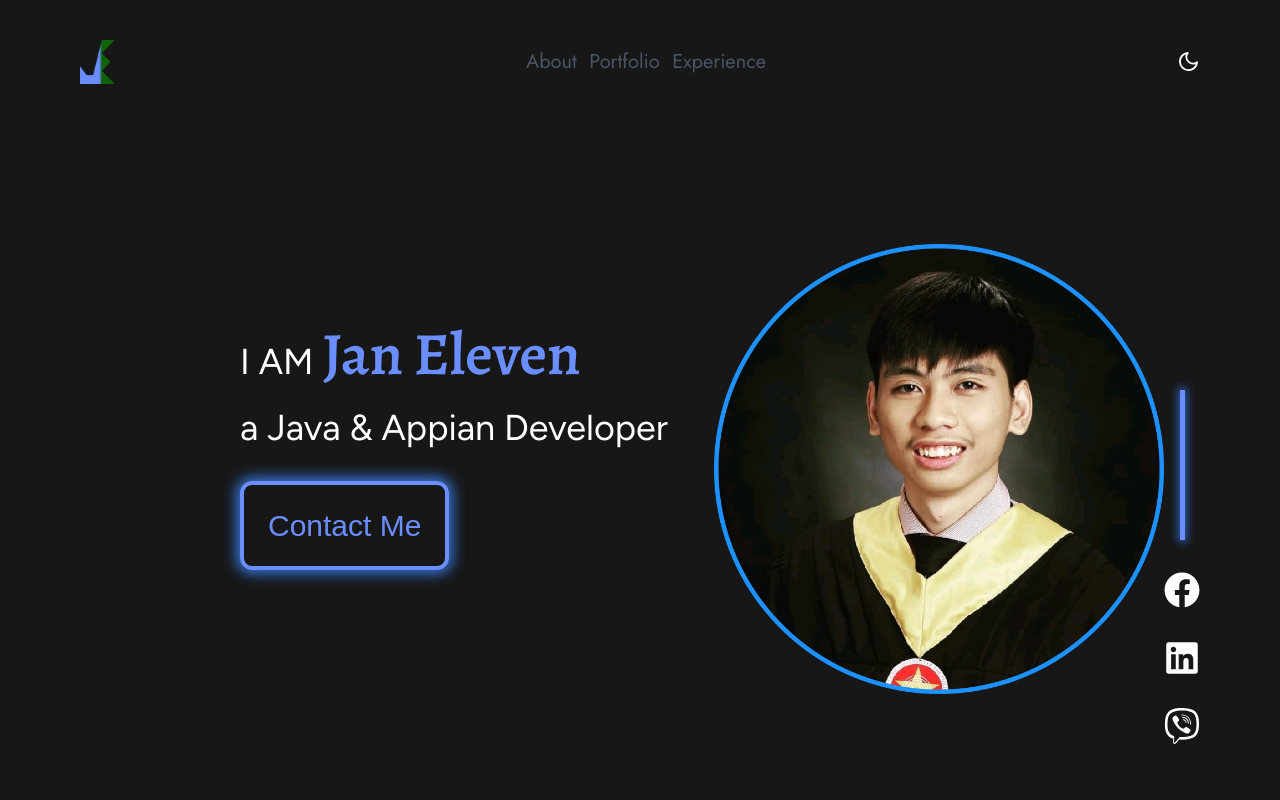
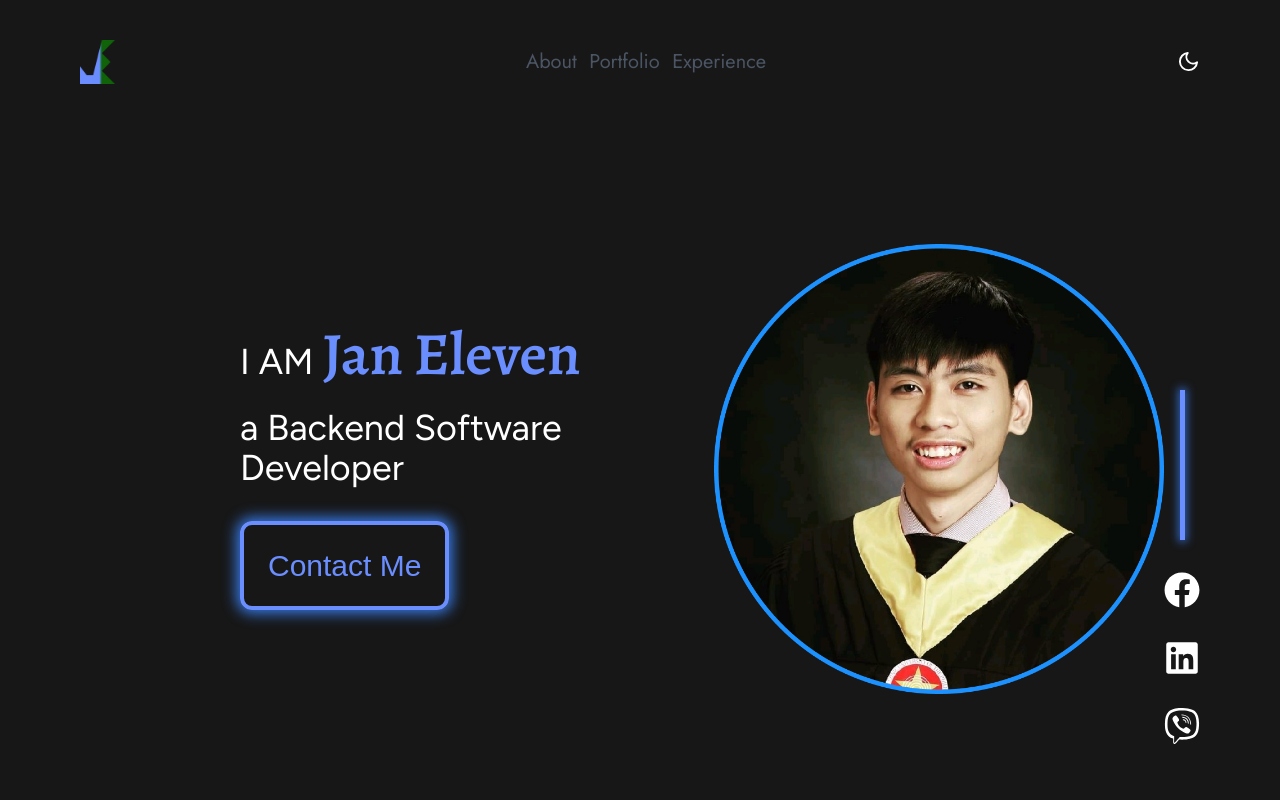
Before and after one commit to jan11eleven/onse-portfolio, a Next.js app: page / in a window 1280 px wide. Shown: the top 800 px of the page. Built offline with nearby package versions, Linux system fonts and the light colour scheme.

Commit message:
update landing apge

```diff
--- a/app/components/Landing.tsx
+++ b/app/components/Landing.tsx
@@ -14,7 +14,7 @@ export default function Landing() {
 					</span>
 				</p>
 				<p className="figtree-font mb-8 lg:mb-14 select-none">
-					a Java & Appian Developer
+					a Backend Software Developer
 				</p>
 				<Image
 					src="/profile.png"
```
